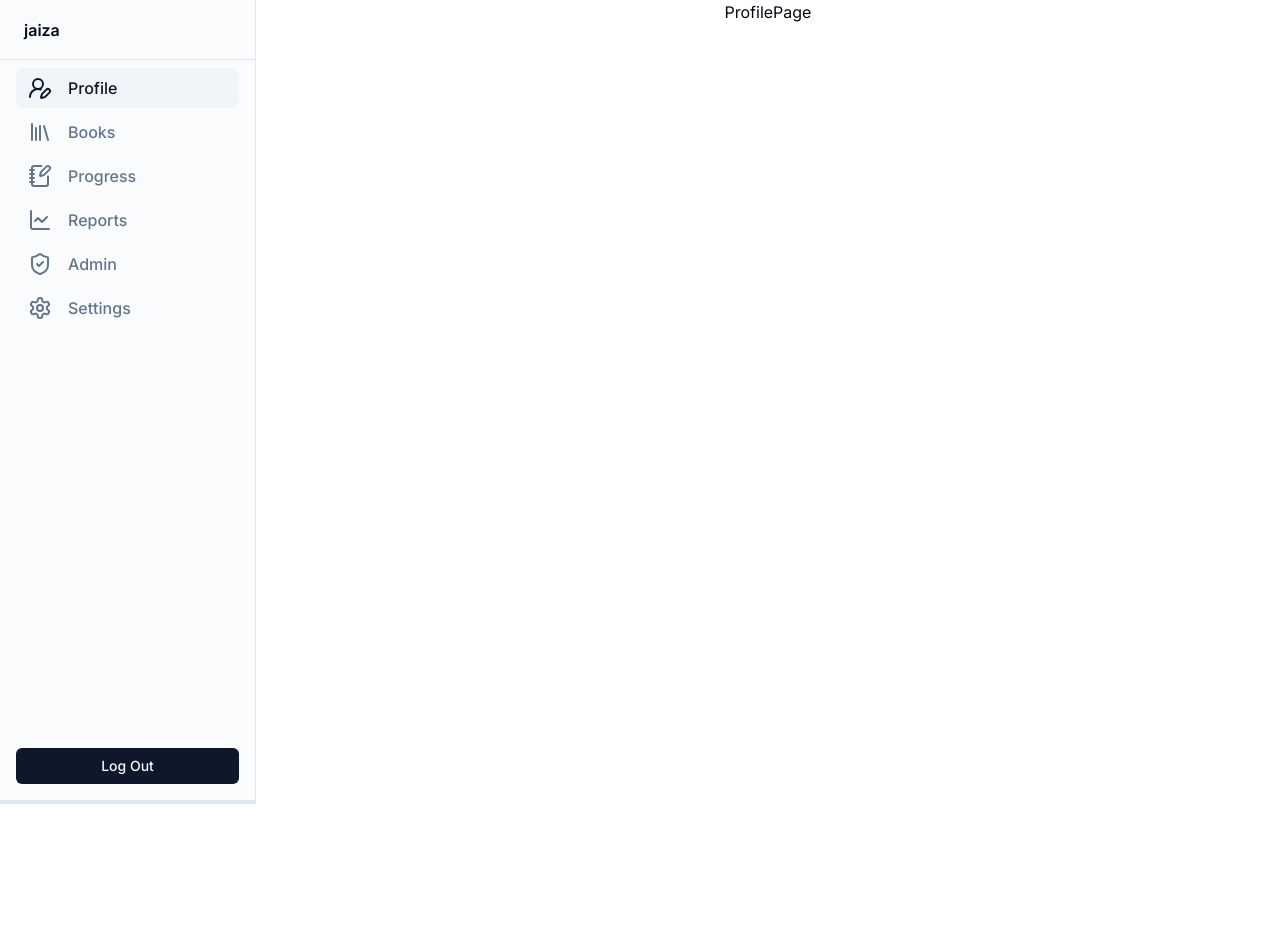
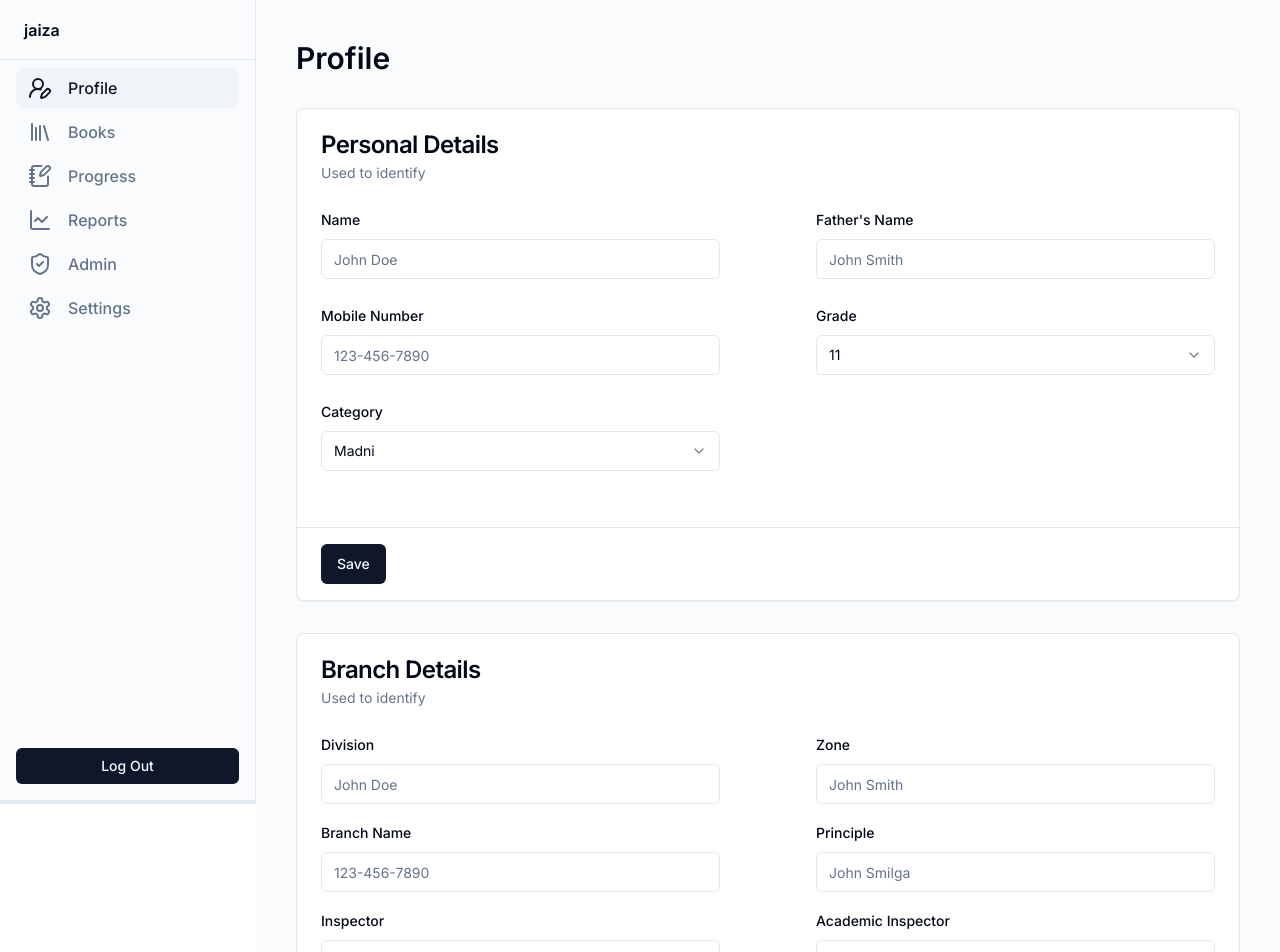
Before and after one commit to iameenahmed/jaiza, a Next.js app: page /profile in a window 1280 px wide. Shown: the top 952 px of the page. Before the commit the page ends 804 px from the top, so only its background shows below. Built offline with nearby package versions, Linux system fonts and the light colour scheme.

Commit message:
implement profile page

```diff
--- a/app/profile/page.tsx
+++ b/app/profile/page.tsx
@@ -1,3 +1,22 @@
-export default function ProfilePage() {
-  return <div>ProfilePage</div>
+import FormCard from '@/components/FormCard'
+import PersonalDetails from '../../components/profile/PersonalDetails'
+import BranchDetails from '../../components/profile/BranchDetails'
+
+const Profile = () => {
+  return (
+    <div className="flex min-h-[calc(100vh_-_theme(spacing.16))] w-full flex-1 flex-col gap-4 bg-muted/40 p-4 md:gap-8 md:p-10">
+      <div className="mx-auto grid w-full max-w-6xl gap-2">
+        <h1 className="text-3xl font-semibold">Profile</h1>
+      </div>
+      <FormCard title="Personal Details" description="Used to identify">
+        <PersonalDetails />
+      </FormCard>
+
+      <FormCard title="Branch Details" description="Used to identify">
+        <BranchDetails />
+      </FormCard>
+    </div>
+  )
 }
+
+export default Profile
--- /dev/null
+++ b/components/FormCard.tsx
@@ -0,0 +1,36 @@
+import {
+  Card,
+  CardContent,
+  CardDescription,
+  CardFooter,
+  CardHeader,
+  CardTitle,
+} from '@/components/ui/card'
+import { Button } from '@/components/ui/button'
+
+interface FormCardProps {
+  title: string
+  description: string
+  children: React.ReactNode
+}
+
+export default function FormCard({
+  title,
+  description,
+  children,
+}: FormCardProps) {
+  return (
+    <div className="grid gap-6">
+      <Card>
+        <CardHeader>
+          <CardTitle>{title}</CardTitle>
+          <CardDescription>{description}</CardDescription>
+        </CardHeader>
+        <CardContent>{children}</CardContent>
+        <CardFooter className="border-t px-6 py-4">
+          <Button>Save</Button>
+        </CardFooter>
+      </Card>
+    </div>
+  )
+}
--- /dev/null
+++ b/components/InputFormField.tsx
@@ -0,0 +1,38 @@
+import {
+  FormControl,
+  FormField,
+  FormItem,
+  FormLabel,
+  FormMessage,
+} from '@/components/ui/form'
+import { Input } from '@/components/ui/input'
+
+interface InputFieldProps {
+  name: string
+  control: any
+  label: string
+  placeholder: string
+}
+
+export default function InputFormField({
+  name,
+  control,
+  label,
+  placeholder,
+}: InputFieldProps) {
+  return (
+    <FormField
+      control={control}
+      name={name}
+      render={({ field }) => (
+        <FormItem>
+          <FormLabel>{label}</FormLabel>
+          <FormControl>
+            <Input placeholder={placeholder} {...field} />
+          </FormControl>
+          <FormMessage />
+        </FormItem>
+      )}
+    />
+  )
+}
--- /dev/null
+++ b/components/SelectFormField.tsx
@@ -0,0 +1,55 @@
+import {
+  FormControl,
+  FormField,
+  FormItem,
+  FormLabel,
+  FormMessage,
+} from '@/components/ui/form'
+import {
+  Select,
+  SelectContent,
+  SelectItem,
+  SelectTrigger,
+  SelectValue,
+} from '@/components/ui/select'
+
+interface SelectFieldProps {
+  name: string
+  control: any
+  label: string
+  placeholder: string
+  options: string[]
+}
+
+export function SelectFormField({
+  name,
+  control,
+  label,
+  placeholder,
+  options,
+}: SelectFieldProps) {
+  return (
+    <FormField
+      control={control}
+      name={name}
+      render={({ field }) => (
+        <FormItem>
+          <FormLabel>{label}</FormLabel>
+          <Select defaultValue={field.value}>
+            <FormControl>
+              <SelectTrigger>
+                <SelectValue placeholder={placeholder} />
+              </SelectTrigger>
+            </FormControl>
+            <SelectContent>
+              {options.map((option) => (
+                <SelectItem value={option}>{option}</SelectItem>
+              ))}
+            </SelectContent>
+          </Select>
+          <FormMessage />
+        </FormItem>
+      )}
+    />
+  )
+}
--- /dev/null
+++ b/components/profile/BranchDetails.tsx
@@ -0,0 +1,83 @@
+'use client'
+
+import { zodResolver } from '@hookform/resolvers/zod'
+import { useForm } from 'react-hook-form'
+import { z } from 'zod'
+import InputFormField from '../InputFormField'
+import { Form } from '@/components/ui/form'
+
+// Define the schema for validation
+const FormSchema = z.object({
+  division: z.string().min(4, {
+    message: 'Must be at least 2 characters.',
+  }),
+  zone: z.string().min(4, {
+    message: "Father's name must be at least 2 characters.",
+  }),
+  branch: z.string().min(11, {
+    message: 'Phone number must be at least 11 digits.',
+  }),
+  principle: z.string().min(4, {
+    message: 'Must be at least 2 characters.',
+  }),
+  inspector: z.string().min(4, {
+    message: 'Must be at least 2 characters.',
+  }),
+  academic_inspector: z.string().min(4, {
+    message: 'Must be at least 2 characters.',
+  }),
+})
+
+export default function BranchDetails() {
+  const form = useForm<z.infer<typeof FormSchema>>({
+    resolver: zodResolver(FormSchema),
+  })
+
+  return (
+    <Form {...form}>
+      <form className="mb-6 grid grid-cols-2 gap-x-24 gap-y-4">
+        <InputFormField
+          name="division"
+          control={form.control}
+          label="Division"
+          placeholder="John Doe"
+        />
+
+        <InputFormField
+          name="zone"
+          control={form.control}
+          label="Zone"
+          placeholder="John Smith"
+        />
+
+        <InputFormField
+          name="branch"
+          control={form.control}
+          label="Branch Name"
+          placeholder="123-456-7890"
+        />
+
+        <InputFormField
+          name="principle"
+          control={form.control}
+          label="Principle"
+          placeholder="John Smilga"
+        />
+
+        <InputFormField
+          name="inspector"
+          control={form.control}
+          label="Inspector"
+          placeholder="John Doe"
+        />
+
+        <InputFormField
+          name="academic_inspector"
+          control={form.control}
+          label="Academic Inspector"
+          placeholder="John Smith"
+        />
+      </form>
+    </Form>
+  )
+}
--- /dev/null
+++ b/components/profile/PersonalDetails.tsx
@@ -0,0 +1,79 @@
+'use client'
+
+import { zodResolver } from '@hookform/resolvers/zod'
+import { useForm } from 'react-hook-form'
+import { z } from 'zod'
+import InputFormField from '../InputFormField'
+import { Form } from '@/components/ui/form'
+import { SelectFormField } from '@/components/SelectFormField'
+
+// Define the schema for validation
+const FormSchema = z.object({
+  username: z.string().min(2, {
+    message: 'Username must be at least 2 characters.',
+  }),
+  father_name: z.string().min(2, {
+    message: "Father's name must be at least 2 characters.",
+  }),
+  phone: z.string().min(10, {
+    message: 'Phone number must be at least 10 digits.',
+  }),
+  grade: z.string(),
+  category: z.string(),
+})
+
+const gradeOptions = ['11', '13', '15', '17']
+const categoryOptions = ['Madni', 'Academic', 'Both']
+
+export default function PersonalDetails() {
+  const form = useForm<z.infer<typeof FormSchema>>({
+    resolver: zodResolver(FormSchema),
+    defaultValues: {
+      grade: '11',
+      category: 'Madni',
+    },
+  })
+
+  return (
+    <Form {...form}>
+      <form className="mb-8 grid grid-cols-2 gap-x-24 gap-y-6">
+        <InputFormField
+          name="username"
+          control={form.control}
+          label="Name"
+          placeholder="John Doe"
+        />
+
+        <InputFormField
+          name="father_name"
+          control={form.control}
+          label="Father's Name"
+          placeholder="John Smith"
+        />
+
+        <InputFormField
+          name="phone"
+          control={form.control}
+          label="Mobile Number"
+          placeholder="123-456-7890"
+        />
+
+        <SelectFormField
+          name="phone"
+          control={form.control}
+          label="Grade"
+          placeholder="11"
+          options={gradeOptions}
+        />
+
+        <SelectFormField
+          name="phone"
+          control={form.control}
+          label="Category"
+          placeholder="Madni"
+          options={categoryOptions}
+        />
+      </form>
+    </Form>
+  )
+}
```
